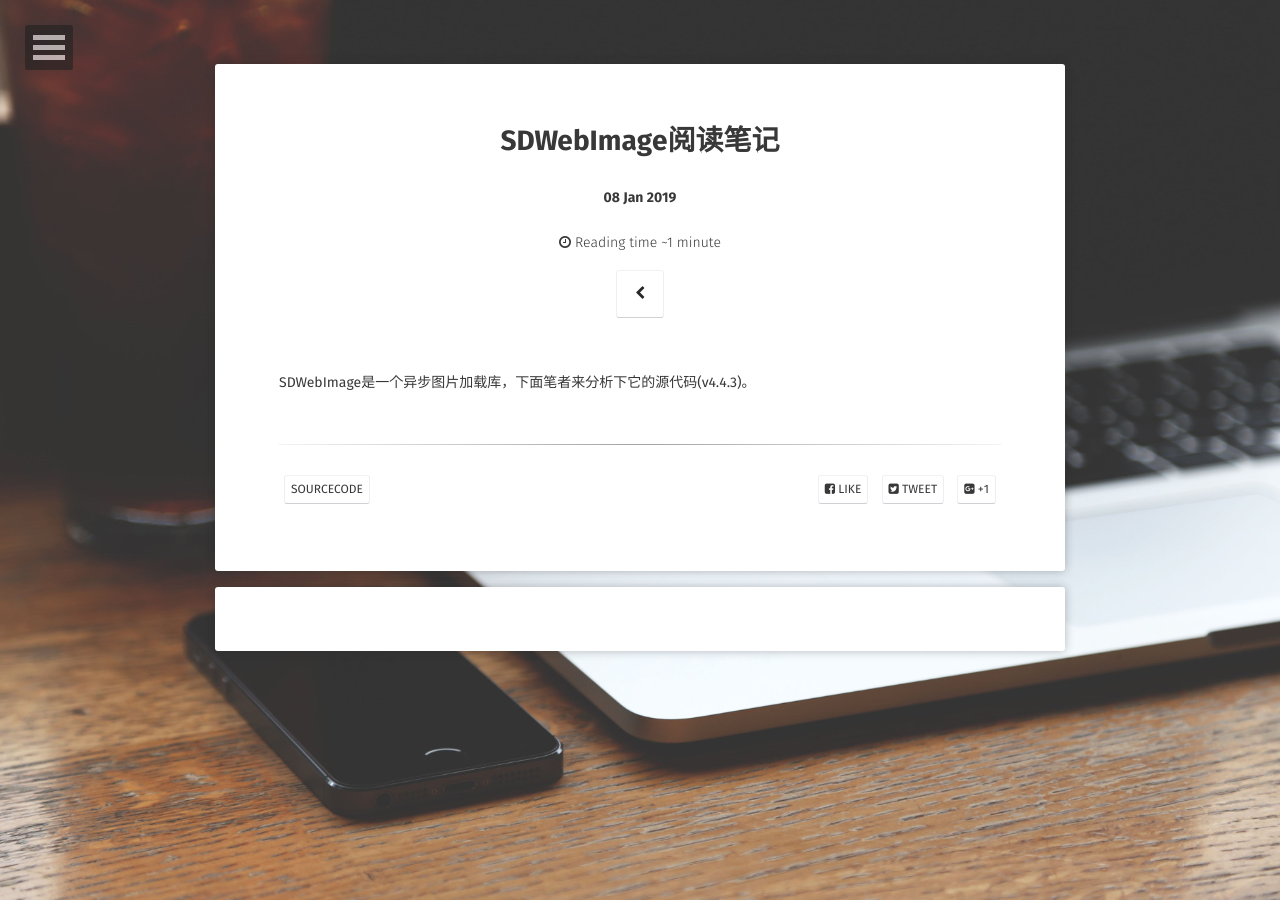
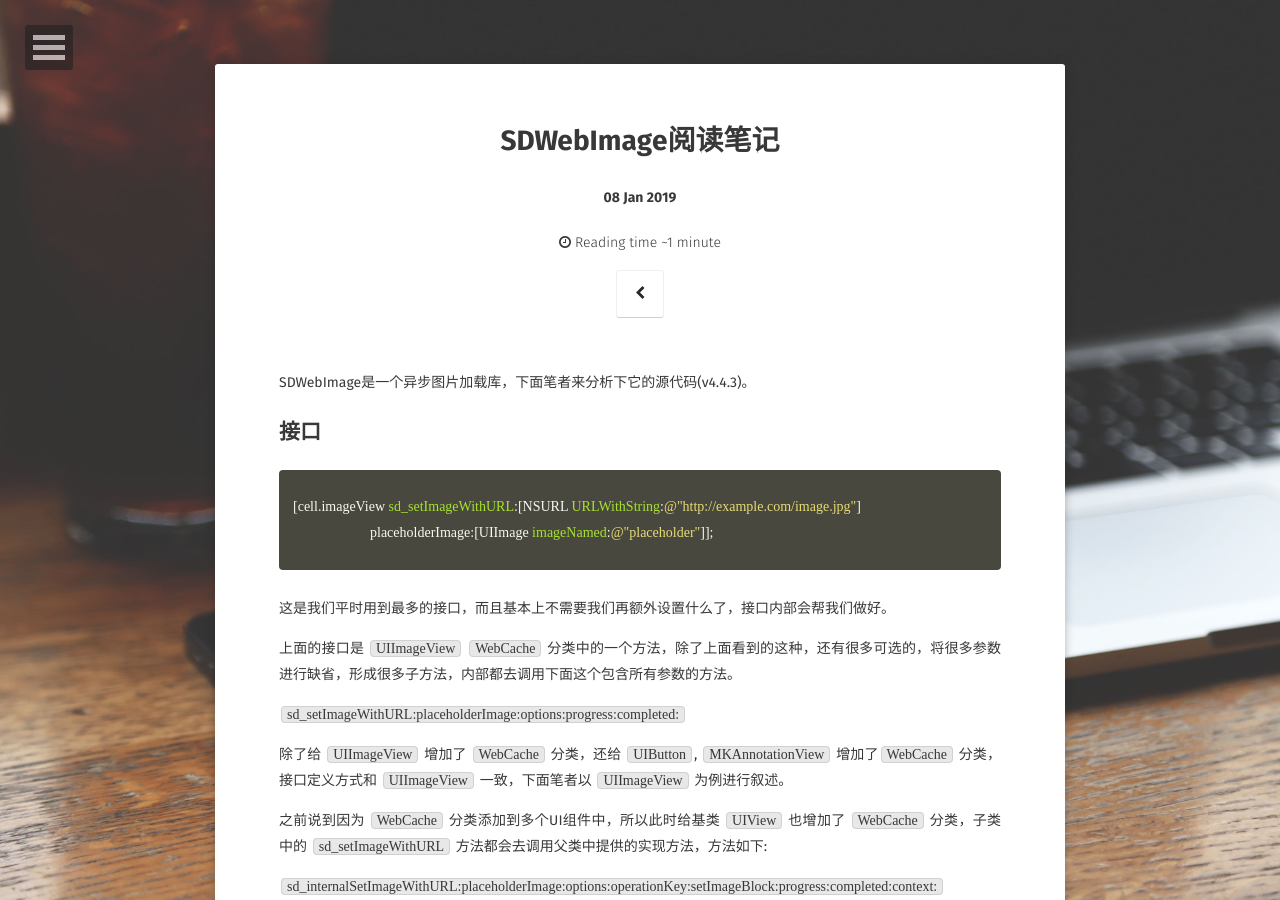
Before and after one commit to longjianjiang/longjianjiang.github.io, a Jekyll site: the page built from _posts/2019-01-08-sdwebimage.md, in a window 1280 px wide and 900 px high. Built offline with Jekyll 4.4.1, drawn with Linux system fonts in a browser that asks for light colours; some web fonts are replaced; comment, search, counter and statistics services are not loaded; some of the changed text lies outside the part shown.

Commit message:
Update(auto commit)

```diff
--- a/_posts/2019-01-08-sdwebimage.md
+++ b/_posts/2019-01-08-sdwebimage.md
@@ -9,3 +9,34 @@
 ---
 
 SDWebImage是一个异步图片加载库，下面笔者来分析下它的源代码(v4.4.3)。
+
+## 接口
+
+{% highlight objective_c %}
+[cell.imageView sd_setImageWithURL:[NSURL URLWithString:@"http://example.com/image.jpg"]
+                      placeholderImage:[UIImage imageNamed:@"placeholder"]];
+{% endhighlight %}
+
+这是我们平时用到最多的接口，而且基本上不需要我们再额外设置什么了，接口内部会帮我们做好。
+
+上面的接口是 `UIImageView` `WebCache` 分类中的一个方法，除了上面看到的这种，还有很多可选的，将很多参数进行缺省，形成很多子方法，内部都去调用下面这个包含所有参数的方法。
+
+`sd_setImageWithURL:placeholderImage:options:progress:completed:`
+
+除了给 `UIImageView` 增加了 `WebCache` 分类，还给 `UIButton`, `MKAnnotationView` 增加了`WebCache` 分类，接口定义方式和 `UIImageView` 一致，下面笔者以 `UIImageView` 为例进行叙述。
+
+之前说到因为 `WebCache` 分类添加到多个UI组件中，所以此时给基类 `UIView` 也增加了 `WebCache` 分类，子类中的 `sd_setImageWithURL` 方法都会去调用父类中提供的实现方法，方法如下:
+
+`sd_internalSetImageWithURL:placeholderImage:options:operationKey:setImageBlock:progress:completed:context:`
+
+同时给 `UIView` 额外添加了一个 `WebCacheOperation` 分类，该分类主要是为了提供取消当前控件的图片加载, 方法如下:
+
+`- (void)sd_cancelImageLoadOperationWithKey:(nullable NSString *)key;`
+
+`sd_internalSetImageWithURL` 具体实现笔者将在下载和缓存后进行叙述。
+
+## 下载
+
+## 缓存
+
+## 接口实现
```
